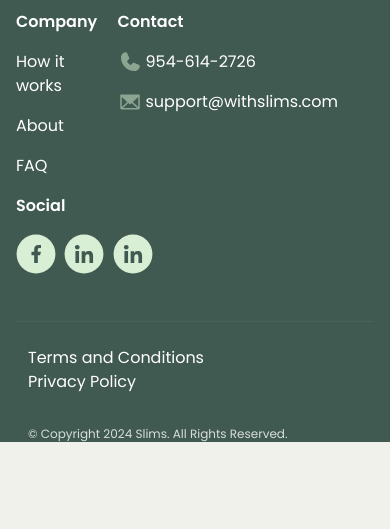
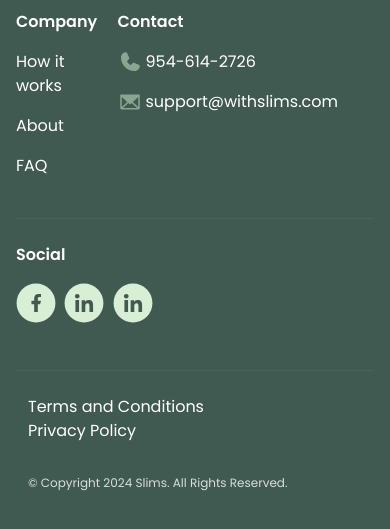
Before and after one commit to aslamkhanbhomiya/slim, a plain HTML site: page index.html in a window 390 px wide. Shown: the part 6836-7365 px from the top of the page. Before the commit the page ends 7278 px from the top, so only its background shows below. Drawn offline with nearby package versions, Linux system fonts and the light colour scheme.

Commit message:
third push

```diff
--- a/index.html
+++ b/index.html
@@ -1054,7 +1054,8 @@
                   </ul>
                 </div>
 
-                <div class="basis-full lg:basis-3/12 lg:px-3 border-solid border-t-1 border-[#4c615a] lg:border-t-0">
+                <div class="basis-full lg:basis-3/12 lg:px-3 ">
+                  <hr class="lg:mt-12 block lg:hidden mt-6 pb-6 lg:pb-12 border-[#4C615A]" />
                   <ul>
                     <li>
                       <span
@@ -1159,7 +1160,7 @@
                 Privacy Policy
               </a>
             </div>
-            <div class="basis-full lg:basis-5/12 px-3 block lg:hidden">
+            <div class="basis-full lg:basis-5/12 px-3 block pb-[48px] lg:hidden">
               <span class="block text-xs text-[rgb(255,255,255,80%)]">
                 © Copyright 2024 Slims. All Rights Reserved.
               </span>
```
